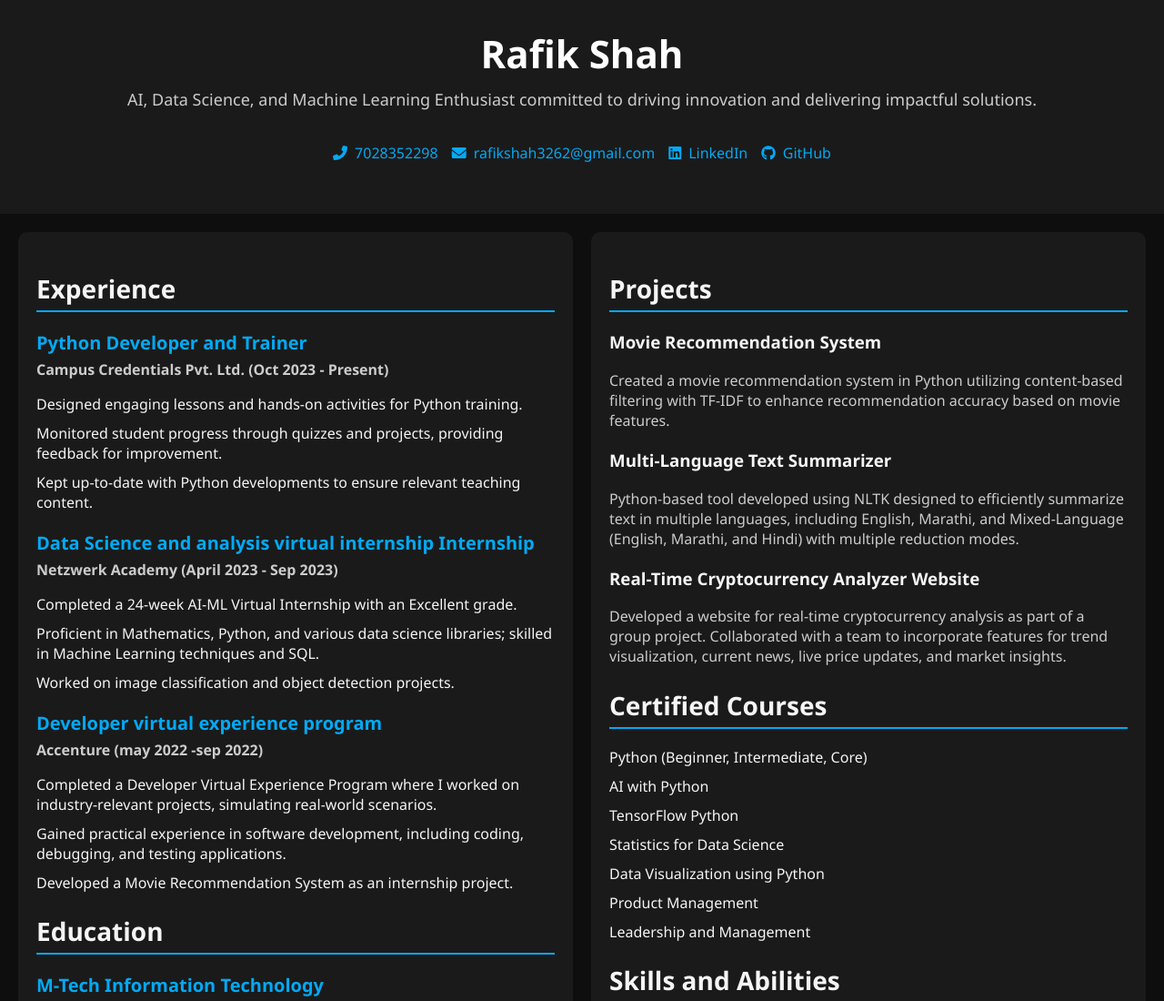
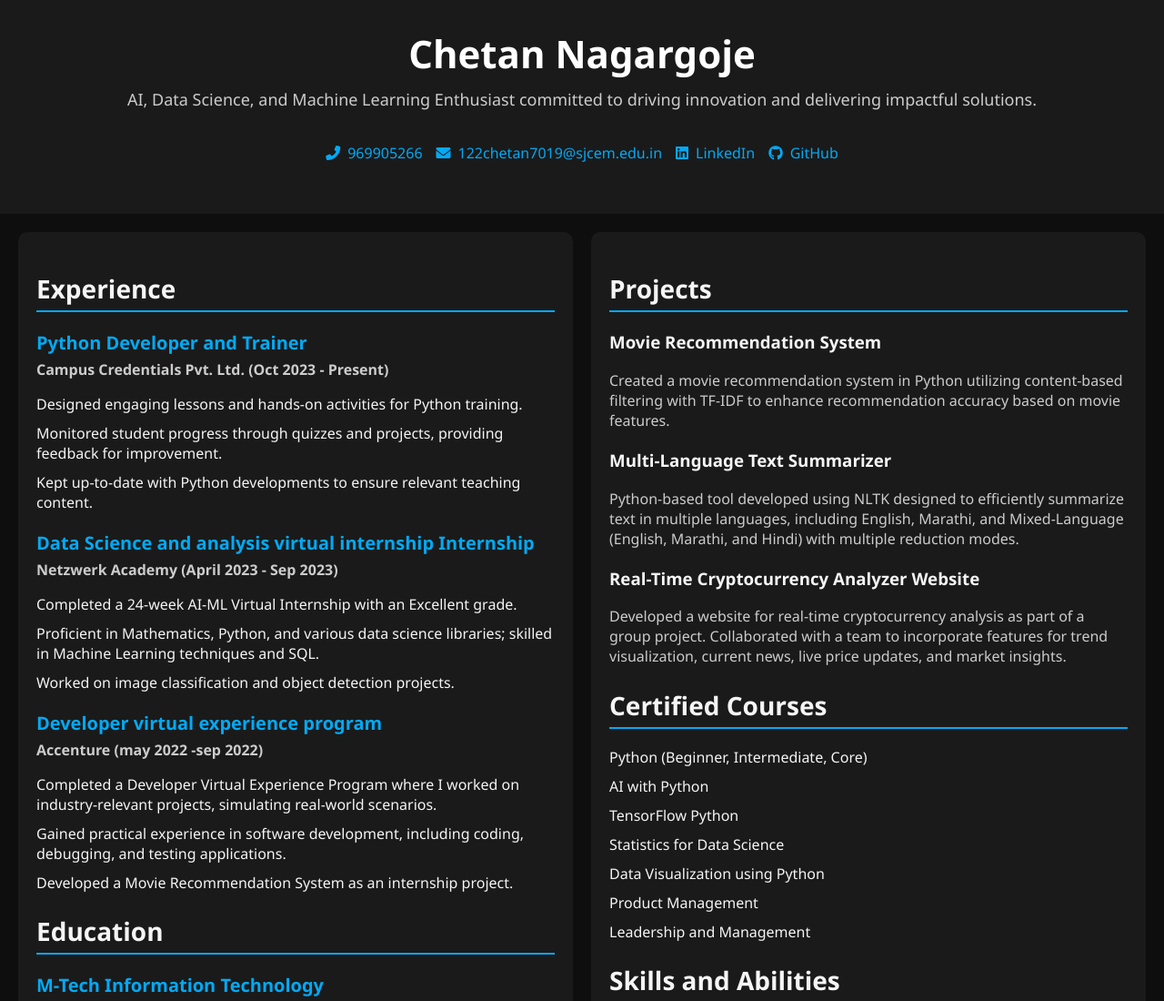
Before and after one commit to Chetannagargoje/My-Resume, a plain HTML site: page index.html in a window 1280 px wide. Shown: the top 1100 px of the page at 91% size. Drawn offline with Linux system fonts and the light colour scheme.

Commit message:
Update index.html

```diff
--- a/index.html
+++ b/index.html
@@ -4,7 +4,7 @@
 <head>
     <meta charset="UTF-8">
     <meta name="viewport" content="width=device-width, initial-scale=1.0">
-    <title>Rafik Shah - Resume</title>
+    <title>Chetan Nagargoje - Resume</title>
     <!-- Font Awesome for icons -->
     <link rel="stylesheet" href="https://cdnjs.cloudflare.com/ajax/libs/font-awesome/6.0.0-beta3/css/all.min.css">
     <style>
@@ -176,14 +176,14 @@
 
 <body>
     <header>
-        <h1>Rafik Shah</h1>
+        <h1>Chetan Nagargoje</h1>
         <p>AI, Data Science, and Machine Learning Enthusiast committed to driving innovation and delivering impactful solutions.</p>
         <div class="contact-info">
             <ul>
-                <li><i class="fas fa-phone-alt"></i>7028352298</li>
-                <li><i class="fas fa-envelope"></i> <a href="mailto:rafikshah3262@gmail.com">rafikshah3262@gmail.com</a></li>
-                <li><i class="fab fa-linkedin"></i> <a href="https://www.linkedin.com/in/rafik-shah-179875209/" target="_blank">LinkedIn</a></li>
-                <li><i class="fab fa-github"></i> <a href="https://github.com/RAFIKSHA" target="_blank">GitHub</a></li>
+                <li><i class="fas fa-phone-alt"></i>969905266</li>
+                <li><i class="fas fa-envelope"></i> <a href="mailto:122chetan7019@sjcem.edu.in">122chetan7019@sjcem.edu.in</a></li>
+                <li><i class="fab fa-linkedin"></i> <a href="" target="_blank">LinkedIn</a></li>
+                <li><i class="fab fa-github"></i> <a href="" target="_blank">GitHub</a></li>
             </ul>
         </div>
     </header>
```
